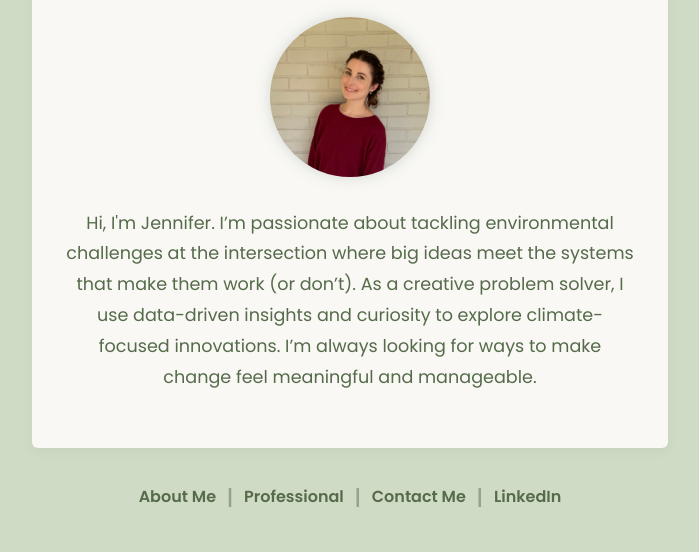
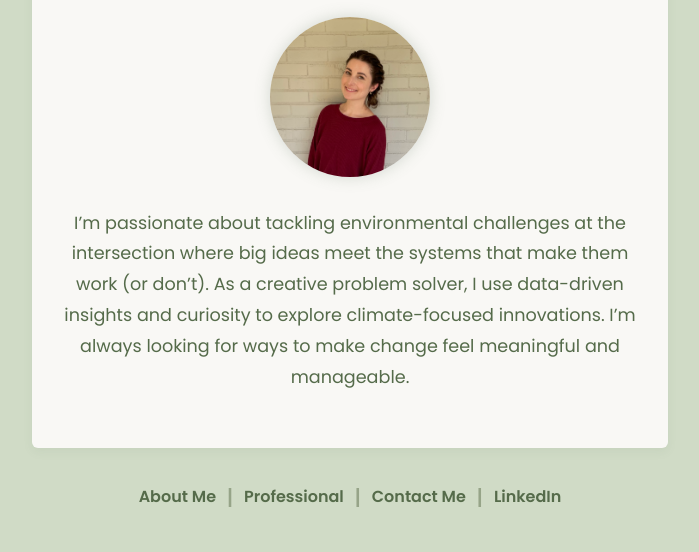
Before and after one commit to jennifermalgren/jennifermalgren.github.io, a plain HTML site: page index.html in a window 1280 px wide. Shown: the part 192-744 px from the top of the page, without its empty margins (290-989 px from the left). Drawn offline with Linux system fonts and the light colour scheme.

Commit message:
Update index.html

```diff
--- a/index.html
+++ b/index.html
@@ -181,7 +181,7 @@
 
     <img src="Jennifer.jpeg" alt="Jennifer Malgren" class="profile-photo" />
 
-    <p>Hi, I'm Jennifer. I’m passionate about tackling environmental challenges at the intersection where big ideas meet the systems that make them work (or don’t). As a creative problem solver, I use data-driven insights and curiosity to explore climate-focused innovations. I’m always looking for ways to make change feel meaningful and manageable.</p>
+    <p>I’m passionate about tackling environmental challenges at the intersection where big ideas meet the systems that make them work (or don’t). As a creative problem solver, I use data-driven insights and curiosity to explore climate-focused innovations. I’m always looking for ways to make change feel meaningful and manageable.</p>
   </main>
 
   <footer>
```
